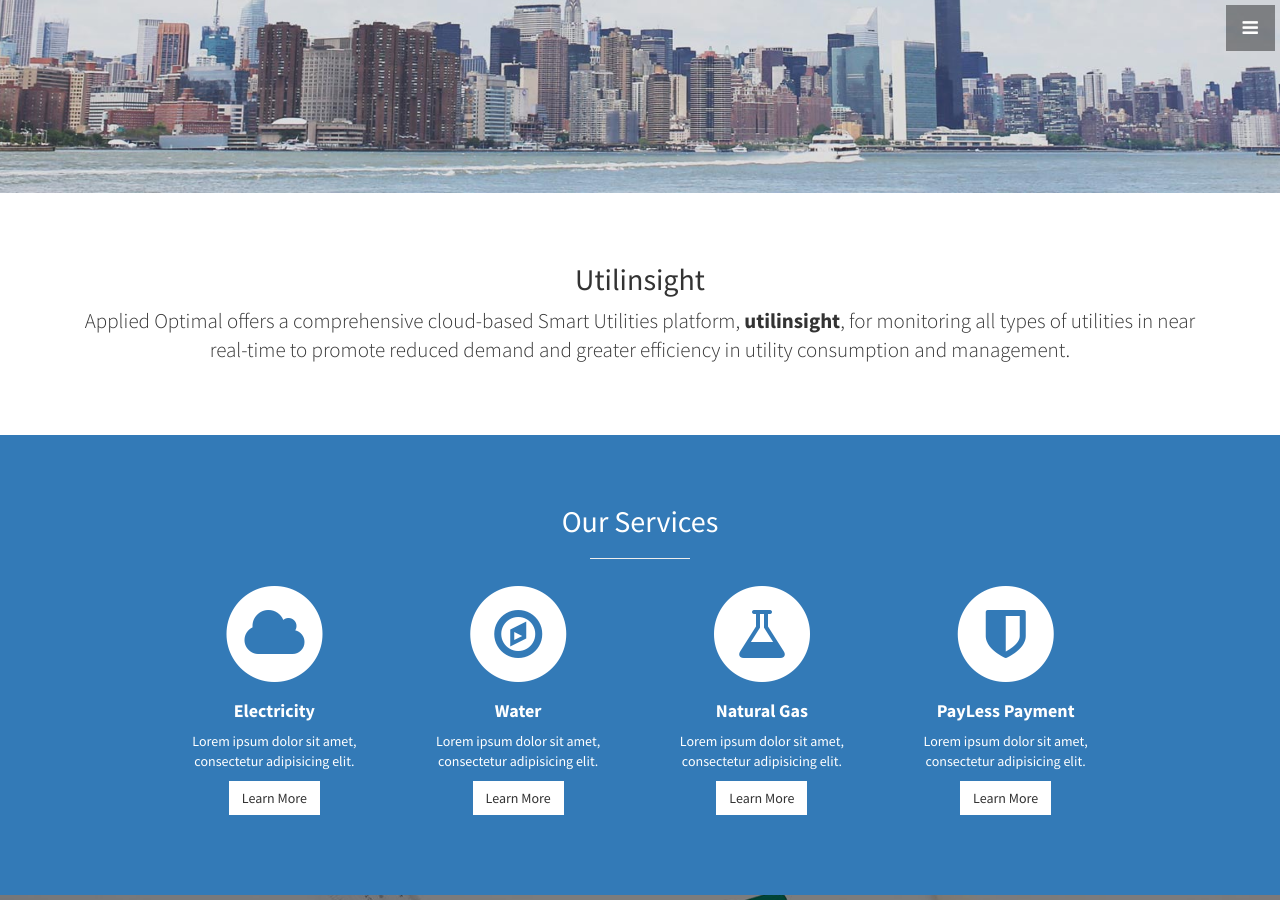
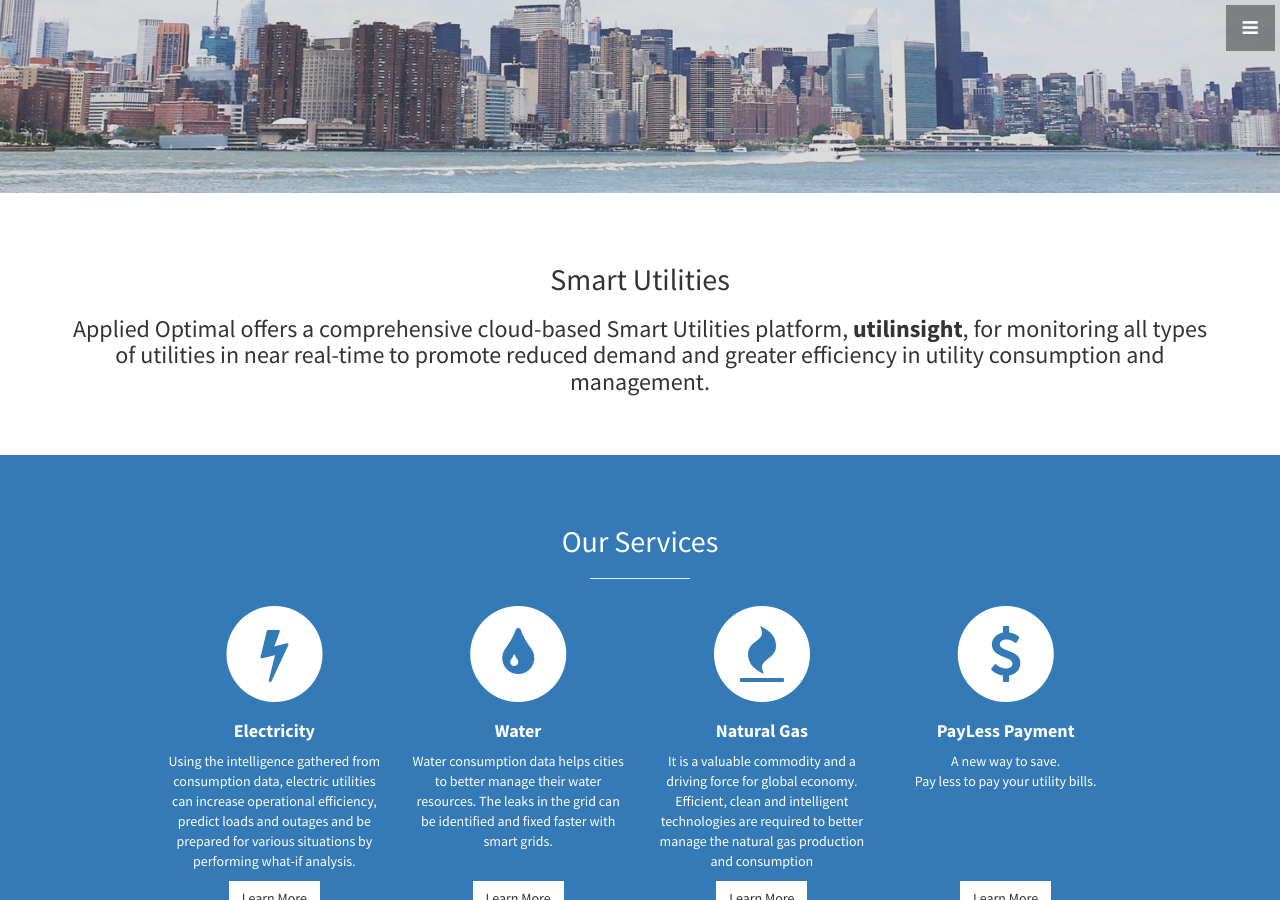
Before and after one commit to obacoskun/ao-website, a Jekyll site: the page built from index.html, in a window 1280 px wide and 900 px high, scrolled down 707 px. Built offline with Jekyll 4.4.1, drawn with Linux system fonts in a browser that asks for light colours; some of the changed text lies outside the part shown.

Commit message:
minor updates

```diff
--- a/_config.yml
+++ b/_config.yml
@@ -9,21 +9,21 @@ baseurl: "" # the subpath of your site, e.g. /blog/
 url: "" # the base hostname & protocol for your site
 
 # User setting
-owner:
-email:
+owner: Applied Optimal
+email: info@appliedoptimal.ca
 facebook_username:
 twitter_username:
 github_username:
 address:
-  - line:
-  - line:
+  - line: Lethbridge, AB
+  # - line: AB
   # Feel free to add more lines here
 telephone:
-copyright:
+copyright: Applied Optimal
 
 # API settings
 google_api_key:
 
 # Build settings
 markdown: kramdown
-theme: jekyll-theme-cayman
+remote_theme:
--- a/_includes/about.html
+++ b/_includes/about.html
@@ -2,11 +2,11 @@
   <div class="container">
     <div class="row">
       <div class="col-lg-12 text-center">
-        <h2>Utilinsight</h2>
-        <p class="lead">
+        <h2>Smart Utilities</h2>
+        <p class="lead"><h3>
           Applied Optimal offers a comprehensive cloud-based Smart Utilities platform, <b>utilinsight</b>,
           for monitoring all types of utilities in near real-time to promote reduced demand
-          and greater efficiency in utility consumption and management.
+          and greater efficiency in utility consumption and management.</h3>
         </p>
       </div>
     </div>
--- a/_includes/footer.html
+++ b/_includes/footer.html
@@ -2,19 +2,20 @@
   <div class="container">
     <div class="row">
       <div class="col-lg-10 col-lg-offset-1 text-center">
-        <h4><strong>{{ site.owner }}</strong>
-        </h4>
-        <p>
+        <h3><strong>{{ site.owner }}</strong>
+        </h3>
+        <h4>
           {% for address in site.address %}
           {{ address.line }}<br>
           {% endfor %}
-        </p>
+        </h4>
         <ul class="list-unstyled">
-          <li><i class="fa fa-phone fa-fw"></i> {{ site.telephone }}</li>
-          <li><i class="fa fa-envelope-o fa-fw"></i>  <a href="mailto:{{ site.email }}">{{ site.email }}</a>
+          <!-- <li><i class="fa fa-phone fa-fw"></i> {{ site.telephone }}</li> -->
+          <li><h4><i class="fa fa-envelope-o fa-fw"></i>  <a href="mailto:{{ site.email }}">{{ site.email }}</a></h4>
           </li>
         </ul>
         <br>
+        <hr />
         <ul class="list-inline">
           <li>
             <a href="https://facebook.com/{{ site.facebook_username }}"><i class="fa fa-facebook fa-fw fa-3x"></i></a>
@@ -26,7 +27,7 @@
             <a href="https://github.com/{{ site.github_username }}"><i class="fa fa-github fa-fw fa-3x"></i></a>
           </li>
         </ul>
-        <hr class="small">
+        <hr />
         <p class="text-muted">Copyright &copy; {{ site.copyright }} 20{{ site.time | date: '%y' }}</p>
       </div>
     </div>
--- a/_includes/services.html
+++ b/_includes/services.html
@@ -10,12 +10,15 @@
             <div class="service-item">
               <span class="fa-stack fa-4x">
               <i class="fa fa-circle fa-stack-2x"></i>
-              <i class="fa fa-cloud fa-stack-1x text-primary"></i>
+              <i class="fa fa-bolt fa-stack-1x text-primary"></i>
             </span>
               <h4>
                 <strong>Electricity</strong>
               </h4>
-              <p>Lorem ipsum dolor sit amet, consectetur adipisicing elit.</p>
+              <p>Using the intelligence gathered from consumption data,
+                electric utilities can increase operational efficiency,
+                predict loads and outages and be prepared for various
+                situations by performing what-if analysis.</p>
               <a href="#" class="btn btn-light">Learn More</a>
             </div>
           </div>
@@ -23,12 +26,13 @@
             <div class="service-item">
               <span class="fa-stack fa-4x">
               <i class="fa fa-circle fa-stack-2x"></i>
-              <i class="fa fa-compass fa-stack-1x text-primary"></i>
+              <i class="fa fa-tint fa-stack-1x text-primary"></i>
             </span>
               <h4>
                 <strong>Water</strong>
               </h4>
-              <p>Lorem ipsum dolor sit amet, consectetur adipisicing elit.</p>
+              <p>Water consumption data helps cities to better manage their water resources.
+                The leaks in the grid can be identified and fixed faster with smart grids.<br/><br/></p>
               <a href="#" class="btn btn-light">Learn More</a>
             </div>
           </div>
@@ -36,12 +40,14 @@
             <div class="service-item">
               <span class="fa-stack fa-4x">
               <i class="fa fa-circle fa-stack-2x"></i>
-              <i class="fa fa-flask fa-stack-1x text-primary"></i>
+              <i class="fa fa-fire fa-stack-1x text-primary"></i>
             </span>
               <h4>
                 <strong>Natural Gas</strong>
               </h4>
-              <p>Lorem ipsum dolor sit amet, consectetur adipisicing elit.</p>
+              <p>It is a valuable commodity and a driving force for global economy. Efficient,
+                clean and intelligent technologies are required to better
+                manage the natural gas production and consumption</p>
               <a href="#" class="btn btn-light">Learn More</a>
             </div>
           </div>
@@ -49,12 +55,12 @@
             <div class="service-item">
               <span class="fa-stack fa-4x">
               <i class="fa fa-circle fa-stack-2x"></i>
-              <i class="fa fa-shield fa-stack-1x text-primary"></i>
+              <i class="fa fa-usd fa-stack-1x text-primary"></i>
             </span>
               <h4>
                 <strong>PayLess Payment</strong>
               </h4>
-              <p>Lorem ipsum dolor sit amet, consectetur adipisicing elit.</p>
+              <p>A new way to save. <br/>Pay less to pay your utility bills.<br/>&nbsp;<br/><br/><br /><br/></p>
               <a href="#" class="btn btn-light">Learn More</a>
             </div>
           </div>
```
Also changed, not shown: _includes/map.html (+7 -3 lines).
